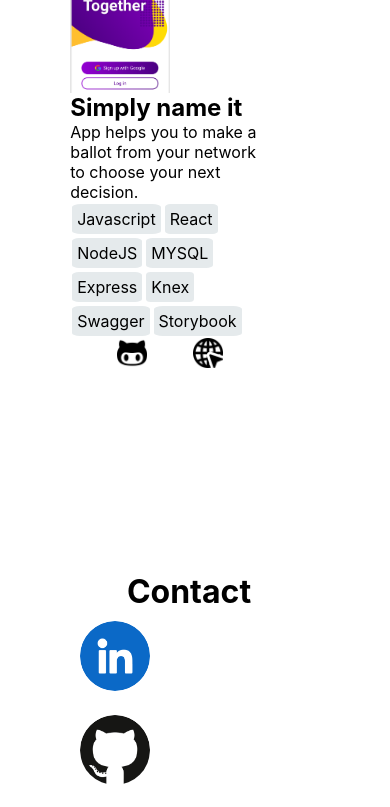
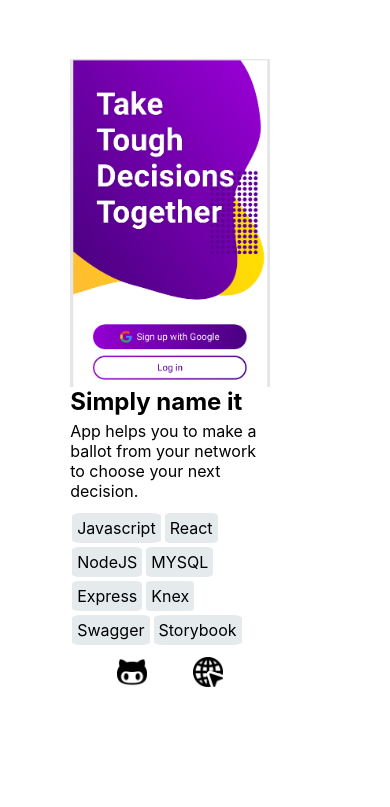
Before and after one commit to islam-fawzy25/portfolio, a React (Create React App) app: page / in a window 390 px wide. Shown: the part 3020-3827 px from the top of the page. Built offline with nearby package versions, Linux system fonts and the light colour scheme.

Commit message:
clean code

```diff
--- a/src/App.css
+++ b/src/App.css
@@ -36,7 +36,6 @@
 #contact{
   display: flex;
   flex-wrap: wrap;
-  margin-top: 50px;
 }
 }
 /*
--- a/src/components/contact/contact.css
+++ b/src/components/contact/contact.css
@@ -26,7 +26,7 @@
 @media screen and (max-width: 820px) {
     .contact-container{
         display: flex;
-      flex-direction: column;
+        flex-direction: column;
+        margin-left: 40px;
     }
-
 }
--- a/src/components/contact/contact.js
+++ b/src/components/contact/contact.js
@@ -20,7 +20,7 @@ export default function Contact() {
                     >
                         <img className="contact-logo"
                             src={linkedIn}
-                            alt="skill logo" />
+                            alt="linkedin logo" />
                     </a>
                 </div>
 
@@ -30,7 +30,7 @@ export default function Contact() {
                     >
                         <img className="contact-logo"
                             src={github}
-                            alt="skill logo" />
+                            alt="github logo" />
                     </a>
                 </div>
                 <div>
@@ -38,7 +38,7 @@ export default function Contact() {
                     >
                         <img className="contact-logo"
                             src={email}
-                            alt="skill logo" />
+                            alt="email logo" />
                     </a>
                 </div>
             </div>
--- a/src/components/footer/Footer.js
+++ b/src/components/footer/Footer.js
@@ -5,7 +5,7 @@ export default function Footer(){
 
     return(
         <footer className="footer">
-            <div>	&#169; Islam Fawzy</div>
+            <div>	&#169; Copyright by Islam Fawzy</div>
         </footer>
     )
 }
--- a/src/components/projects/projects.css
+++ b/src/components/projects/projects.css
@@ -37,7 +37,6 @@
     width: 40%;
 }
 
-
 .project-logo{
     width: 30px;
     height: 30px;
@@ -53,7 +52,6 @@
     flex-wrap: wrap;
 }
 
-
 .tech-container > span{
   margin: 2px;
   padding: 5px;
@@ -63,9 +61,16 @@
 
 @media screen and (max-width: 820px) {
     .single-project-container{
+      display: flex;
+      flex-direction: column;
 
-        display: flex;
-   flex-direction: column;
     }
+    .project-description-container > div{
+        margin-top: 5px;
+        margin-bottom: 5px;
 
+    }
+    .project-pic{
+        width: 80%;
+    }
 }
--- a/src/components/skills/skills.css
+++ b/src/components/skills/skills.css
@@ -30,17 +30,9 @@
     margin: 10px;
 }
 
-
 @media screen and (max-width: 820px) {
   .skills-container{
-
     display: flex;
     flex-direction: column;
-
 }
-
-.logo-container{
-
-}
-
   }
```
